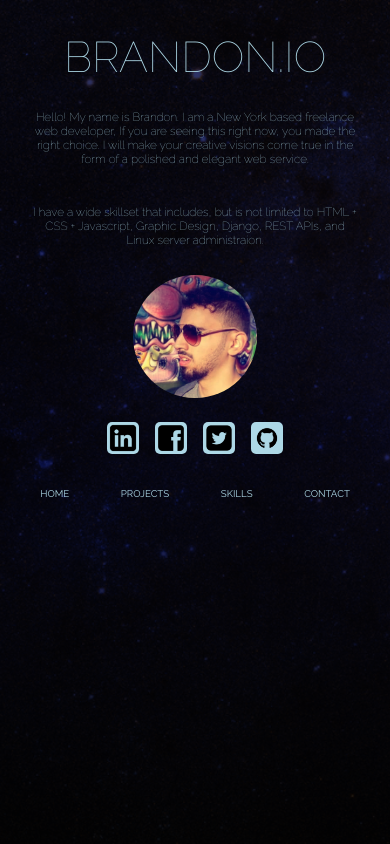
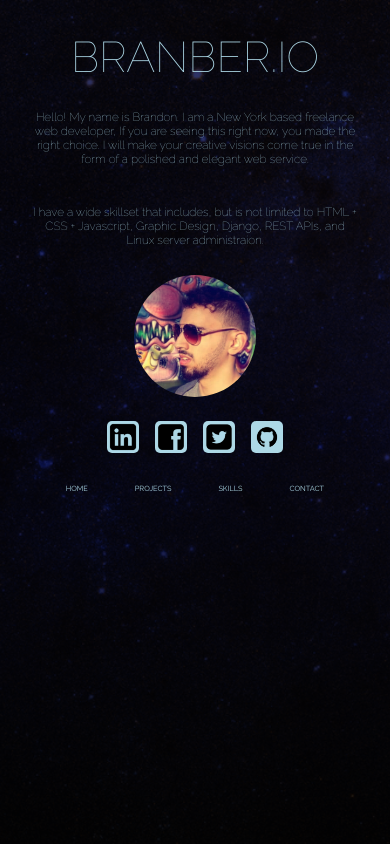
Before and after one commit to BranBer/MyPortfolioSite, a React (Create React App) app: page / in a window 390 px wide. Built offline with nearby package versions, Linux system fonts and the light colour scheme.

Commit message:
More mobile responsive fixes

```diff
--- a/src/Components/GlobalNav/GlobalNav.module.scss
+++ b/src/Components/GlobalNav/GlobalNav.module.scss
@@ -6,7 +6,7 @@
     align-items: flex-end;
     justify-content: center;
     column-gap: 2em;
-    //height: 40px;
+    width: 90%;
 
     .NavOptionContainer{
         overflow: hidden;
@@ -14,6 +14,7 @@
         position: relative;
         //padding: 1em;
         height: 100%;
+        width: auto;
 
         .NavOption{
             text-decoration: none;
@@ -97,7 +98,7 @@
             column-gap: 1em;
 
             .NavOption{
-                font-size: 2.5vw;
+                font-size: 1.9vw;
             }
         }
     }
--- a/src/Components/Intro/Intro.js
+++ b/src/Components/Intro/Intro.js
@@ -13,7 +13,7 @@
 
             {/*Main Div*/}
             <div className = {styles.IntroContent}>
-                <h1>BRANDON.IO</h1>
+                <h1>BRANBER.IO</h1>
 
                 <p>
                     Hello! My name is Brandon. I am a New York based freelance web developer,
--- a/src/Components/Projects/Projects.module.scss
+++ b/src/Components/Projects/Projects.module.scss
@@ -58,12 +58,16 @@
 
         display: flex;
         flex-direction: column;
-        align-items: flex-start;
+        align-items: center;
 
         h1{
             font-weight: 100;
             margin: .1em 0 0 0;
-            font-size: 14vw;
+            font-size: 8vw;
+
+            @media only screen and (max-width: 768px) {
+                font-size: 12vw;
+            }
         }
 
         .ProjectsFilter{
```
